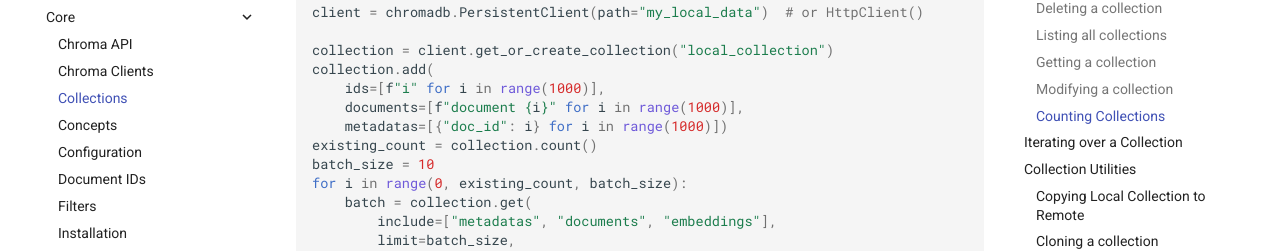
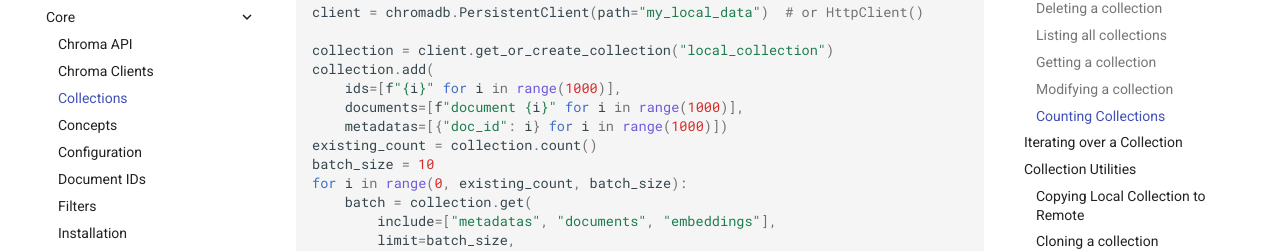
Before and after one commit to amikos-tech/chroma-cookbook, an MkDocs documentation site: the page built from docs/core/collections.md, in a window 1280 px wide and 900 px high, scrolled down 5037 px. Shown: the part 181-432 px from the top of the window. Built offline with MkDocs 1.6.1 and Material for MkDocs 9.7.7, drawn with Linux system fonts in a browser that asks for light colours; comment, search, counter and statistics services are not loaded.

```diff
--- a/docs/core/collections.md
+++ b/docs/core/collections.md
@@ -197,7 +197,7 @@ client = chromadb.PersistentClient(path="my_local_data")  # or HttpClient()
 
 collection = client.get_or_create_collection("local_collection")
 collection.add(
-    ids=[f"i" for i in range(1000)],
+    ids=[f"{i}" for i in range(1000)],
     documents=[f"document {i}" for i in range(1000)],
     metadatas=[{"doc_id": i} for i in range(1000)])
 existing_count = collection.count()
```
